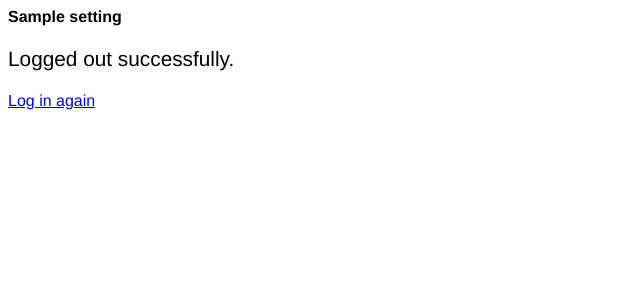
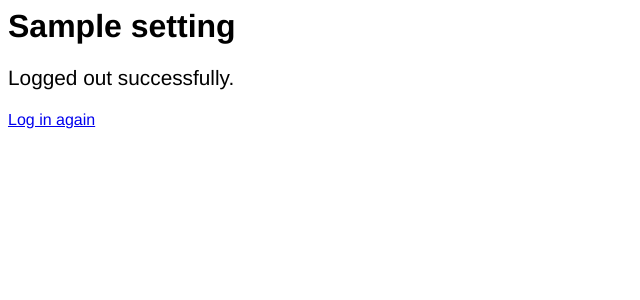
Before and after one commit to geocam/geocamCoreWeb, a Django app: template geocamCore/templates/registration/logged_out.html in a window 1280 px wide. Shown: the top 300 px of the page, without its empty margins (0-640 px from the left). Run offline with Django 3.2, Linux system fonts and the light colour scheme; the template is opened without the code that fills it: most values are stand-ins (such as "Sample title", 1, 10 or a date in 2020); some libraries are stand-ins or nearby versions.

Commit message:
no longer specify default font size, will see how this works...

```diff
--- a/geocamCore/static/geocamCore/css/share.css
+++ b/geocamCore/static/geocamCore/css/share.css
@@ -1,4 +1,4 @@
-html,body,div,span,applet,object,iframe,h1,h2,h3,h4,h5,h6,p,blockquote,pre,a,abbr,acronym,address,big,cite,code,del,dfn,em,font,img,ins,kbd,q,s,samp,small,strike,strong,sub,sup,tt,var,b,u,i,center,dl,dt,dd,ol,ul,li,fieldset,form,label,legend,table,caption,tbody,tfoot,thead,tr,th,td{font-family: Helvetica, Arial, sans-serif; font-size:16px; }
+html,body,div,span,applet,object,iframe,h1,h2,h3,h4,h5,h6,p,blockquote,pre,a,abbr,acronym,address,big,cite,code,del,dfn,em,font,img,ins,kbd,q,s,samp,small,strike,strong,sub,sup,tt,var,b,u,i,center,dl,dt,dd,ol,ul,li,fieldset,form,label,legend,table,caption,tbody,tfoot,thead,tr,th,td{font-family: Helvetica, Arial, sans-serif; }
 
 .linkButton {
   text-decoration: underline;
```
